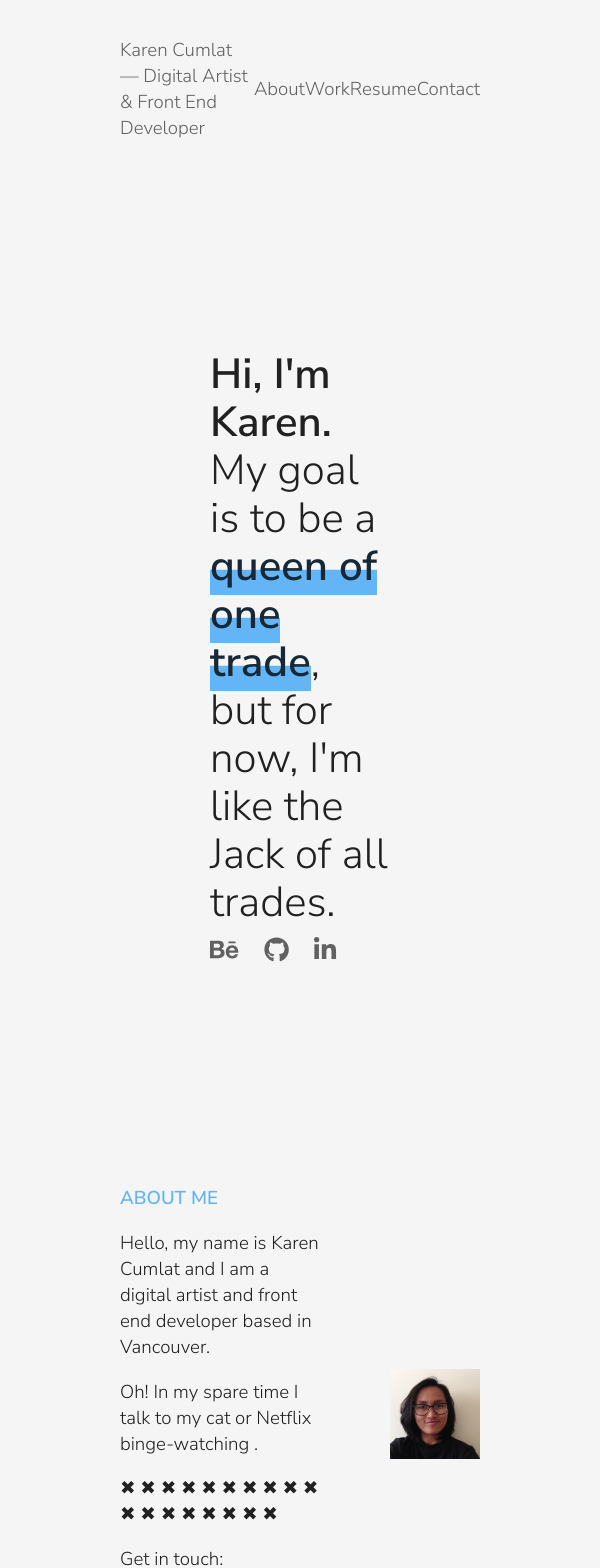
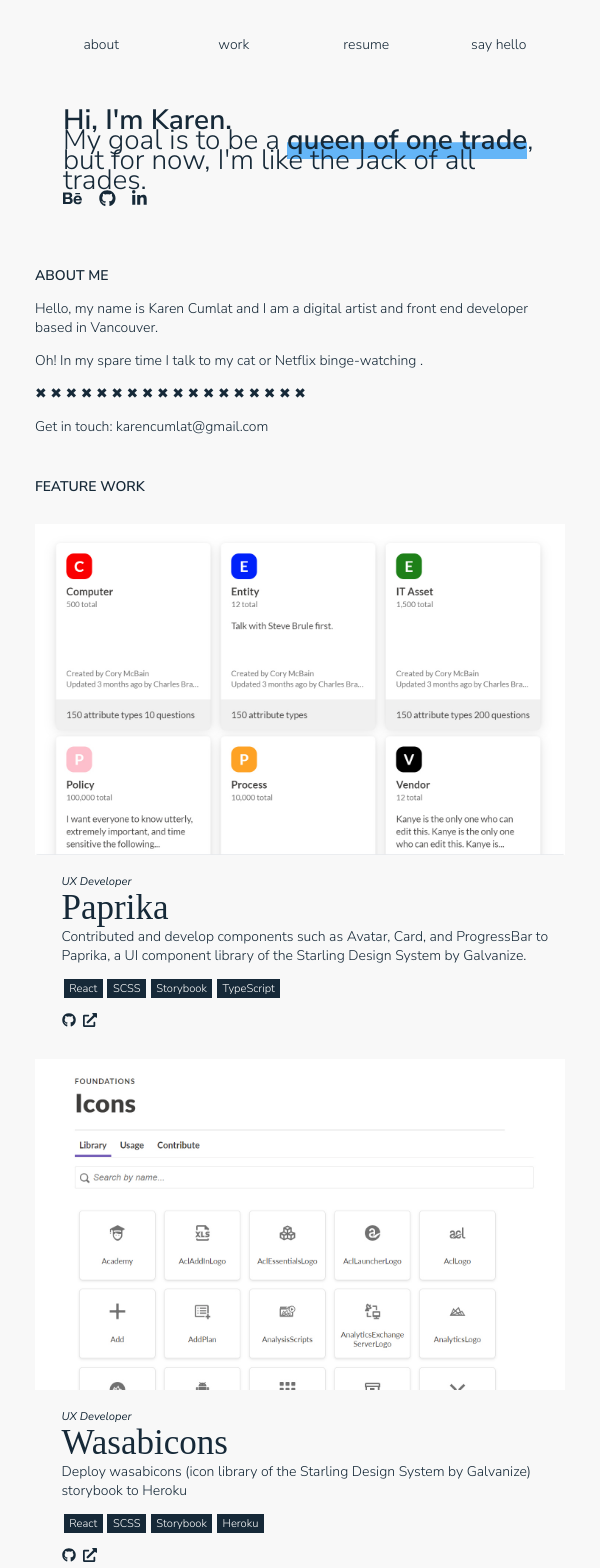
Before and after one commit to karencumlat/portfolio, a React (Create React App) app: page / in a window 600 px wide. Shown: the top 1568 px of the page. Built offline with nearby package versions, Linux system fonts and the light colour scheme; a web font is replaced by a local one.

Commit message:
fix: a11y errors

```diff
--- a/package.json
+++ b/package.json
@@ -26,7 +26,7 @@
     "build": "react-scripts build",
     "test": "react-scripts test",
     "eject": "react-scripts eject",
-    "stylelint": "stylelint **/*.css"
+    "stylelint": "stylelint src/**/*.css"
   },
   "eslintConfig": {
     "extends": [
--- a/public/index.html
+++ b/public/index.html
@@ -31,7 +31,6 @@
 
   </head>
   <body>
-    <noscript>You need to enable JavaScript to run this app.</noscript>
     <div id="root"></div>
     <!--
       This HTML file is a template.
--- a/src/App.css
+++ b/src/App.css
@@ -7,12 +7,13 @@
 }
 
 .queen {
-  box-shadow: inset 0 -0.6em #64b5f6;
+  box-shadow: inset 0 -0.6em #64b5f7;
   color: #162938;
 }
 
 .app {
   padding: 2em 20%;
+  overflow-x: hidden;
 }
 
 .app-header {
@@ -55,7 +56,7 @@
 
 .app-section-heading {
   font-size: 1em;
-  color: #64b5f6;
+  color: #162938;
 }
 
 .app-main--social-links {
@@ -130,14 +131,14 @@
 }
 
 .app-feature-work--item-info--tech > li {
-  background-color: #64b5f6;
+  background-color: #162938;
   color: #fff;
   margin: 0.2em;
   padding: 0.2em 0.5em;
 }
 
 .say-hello {
-  box-shadow: inset 0 -0.6em #64b5f6;
+  box-shadow: inset 0 -0.6em #64b5f7;
   text-align: center;
   font-weight: 600;
   color: #162938;
@@ -145,7 +146,7 @@
 }
 
 .say-hello:hover {
-  background-color: #64b5f6;
+  background-color: #64b5f7;
   color: #fff;
 }
 
@@ -161,3 +162,105 @@
 .resume {
   border-bottom: 1px dotted;
 }
+
+@media screen and (max-width: 600px) {
+  .app {
+    padding: 2em;
+    font-size: 0.75em;
+  }
+
+  .app-header--heading {
+    display: none;
+  }
+
+  .app-main {
+    width: 70%;
+    font-size: 1em;
+    line-height: 1.25rem;
+    padding: 3em 0;
+  }
+
+  .app-section-heading {
+    font-size: 0.9em;
+  }
+
+  .app-about-image {
+    display: none;
+  }
+
+  .app-about--info > p {
+    width: 100%;
+  }
+
+  .app-feature-work--item {
+    display: block;
+  }
+
+  .app-feature-work--image {
+    width: 100%;
+    height: auto;
+    margin: 0 0 1em 0;
+  }
+
+  .app-card {
+    padding: 0.5em;
+    width: 50%;
+    height: auto;
+  }
+
+  footer,
+  footer > .app-social-links {
+    display: block;
+    text-align: center;
+  }
+
+  footer > .app-social-links {
+    margin: 1em 0;
+  }
+}
+
+/* 2.3 Medium screens and up */
+@media screen and (max-width: 1024px) and (min-width: 600px) {
+  .app {
+    padding: 2.5em;
+  }
+
+  .app-header--heading {
+    display: none;
+  }
+
+  .app-nav {
+    text-align: center;
+  }
+
+  .app-main {
+    width: 100%;
+    padding: 2em 1em;
+    font-size: 2em;
+  }
+
+  .app-section-heading {
+    font-size: 1em;
+  }
+
+  .app-feature-work--item {
+    display: block;
+  }
+
+  .app-feature-work--image {
+    width: 100%;
+    height: auto;
+    margin: 0 0 1em 0;
+  }
+
+  .app-card {
+    padding: 0.5em;
+    width: 33%;
+    height: auto;
+  }
+}
+
+/* 2.4 Large Screens */
+@media screen and (min-width: 993px) {
+  /* styles for large and onward only */
+}
--- a/src/App.js
+++ b/src/App.js
@@ -12,19 +12,19 @@
         className="app-social-links--item"
         href="https://www.behance.net/karencumlat"
       >
-        <FontAwesomeIcon icon={["fab", "behance"]} />
+        <FontAwesomeIcon icon={["fab", "behance"]} role="img" />
       </a>
       <a
         className="app-social-links--item"
         href="https://github.com/karencumlat"
       >
-        <FontAwesomeIcon icon={["fab", "github"]} />
+        <FontAwesomeIcon icon={["fab", "github"]} role="img" />
       </a>
       <a
         className="app-social-links--item"
         href="https://ca.linkedin.com/in/karencumlat"
       >
-        <FontAwesomeIcon icon={["fab", "linkedin-in"]} />
+        <FontAwesomeIcon icon={["fab", "linkedin-in"]} role="img" />
       </a>
     </div>
   );
@@ -42,19 +42,19 @@
 
         <nav className="app-nav">
           <a className="app-nav--item" href="#app-about">
-            About
+            about
           </a>
           <a className="app-nav--item" href="#app-work">
-            Work
+            work
           </a>
           <a
             className="app-nav--item"
             href="https://karencumlat.ca/files/Karen_Cumlat_Resume.pdf"
           >
-            Resume
+            resume
           </a>
           <a className="app-nav--item" href="mailto:karencumlat@gmail.com">
-            Contact
+            say hello
           </a>
         </nav>
       </header>
@@ -100,7 +100,7 @@
               <img
                 className="app-feature-work--image"
                 src={process.env.PUBLIC_URL + "/images/" + feat.tag + ".jpg"}
-                alt={feat.tag}
+                alt={feat.alt}
               />
               <div className="app-feature-work--item-info">
                 <p className="app-feature-work--item-info--role">{feat.role}</p>
@@ -116,12 +116,15 @@
                 <ul className="app-feature-work--item-info--links">
                   <li>
                     <a href={feat.github}>
-                      <FontAwesomeIcon icon={["fab", "github"]} />
+                      <FontAwesomeIcon icon={["fab", "github"]} role="img" />
                     </a>
                   </li>
                   <li>
                     <a href={feat.link}>
-                      <FontAwesomeIcon icon={["fas", "external-link-alt"]} />
+                      <FontAwesomeIcon
+                        icon={["fas", "external-link-alt"]}
+                        role="img"
+                      />
                     </a>
                   </li>
                 </ul>
--- a/src/helpers/data.js
+++ b/src/helpers/data.js
@@ -8,6 +8,7 @@
       "Contributed and develop components such as Avatar, Card, and ProgressBar to Paprika, a UI component library of the Starling Design System by Galvanize.",
     link: "http://paprika.highbond.com/",
     github: "https://github.com/acl-services/paprika",
+    alt: "Group of Paprika Card component",
   },
   {
     name: "Wasabicons",
@@ -18,6 +19,7 @@
       "Deploy wasabicons (icon library of the Starling Design System by Galvanize) storybook to Heroku",
     link: "https://design.wegalvanize.com/icons",
     github: "#",
+    alt: "Wasabicons library",
   },
   {
     name: "Dress My Feet",
@@ -28,6 +30,7 @@
       "An illustration /web project showcasing some love for food with these fresh and tasty Bucketfeet shoe designs.",
     link: "https://karencumlat.github.io/dressmyfeet/",
     github: "https://github.com/karencumlat/dressmyfeet",
+    alt: "Dress my feet basic black sneakers",
   },
 ];
 
--- a/src/index.css
+++ b/src/index.css
@@ -8,19 +8,20 @@
 }
 
 body {
-  color: #212121;
+  color: #162938;
   margin: 0 auto;
   font-family: "Nunito Sans", sans-serif;
   -webkit-font-smoothing: antialiased;
   -moz-osx-font-smoothing: grayscale;
   font-size: 14pt;
   font-weight: 300;
-  background-color: #f5f5f5;
+  background-color: #f8f8f8;
   scroll-behavior: smooth;
+  overflow-x: hidden;
 }
 
 a {
-  color: #616161;
+  color: #162938;
   cursor: pointer;
 }
 
```
Also changed, not shown: public/images/paprika.jpg, public/images/wasabicons.jpg.
